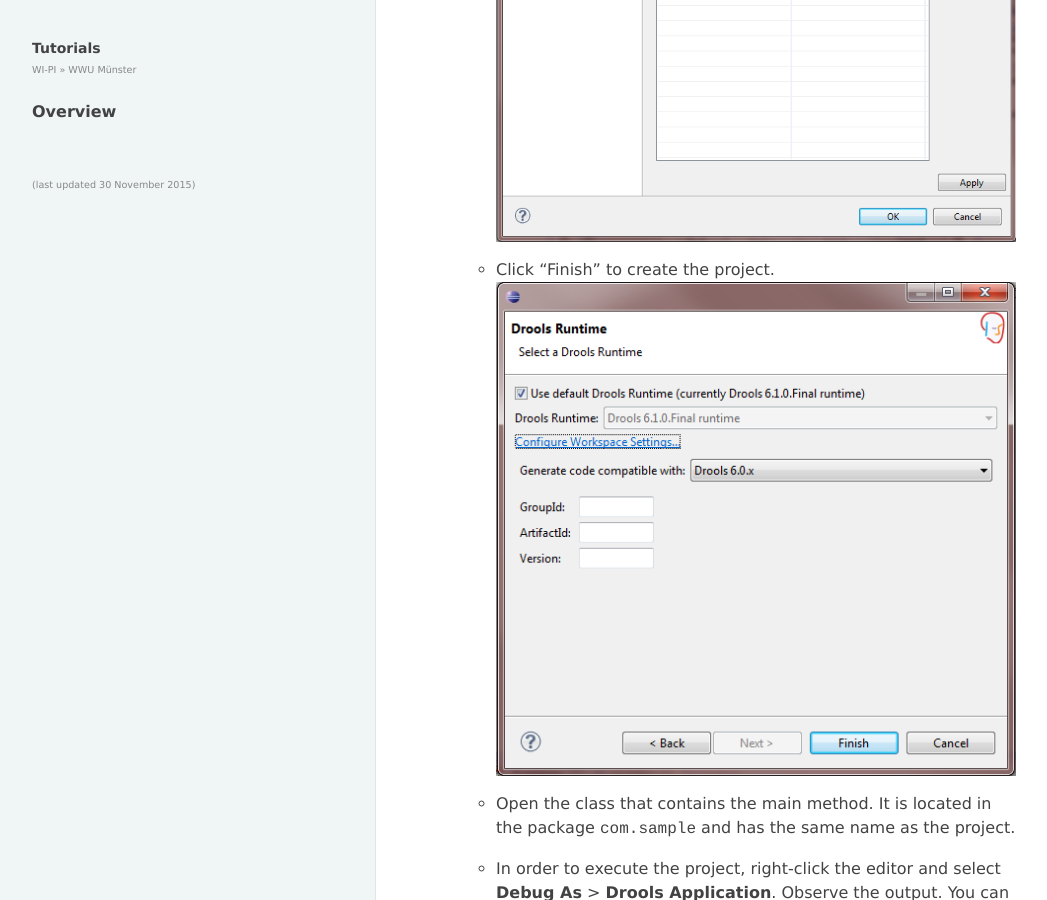
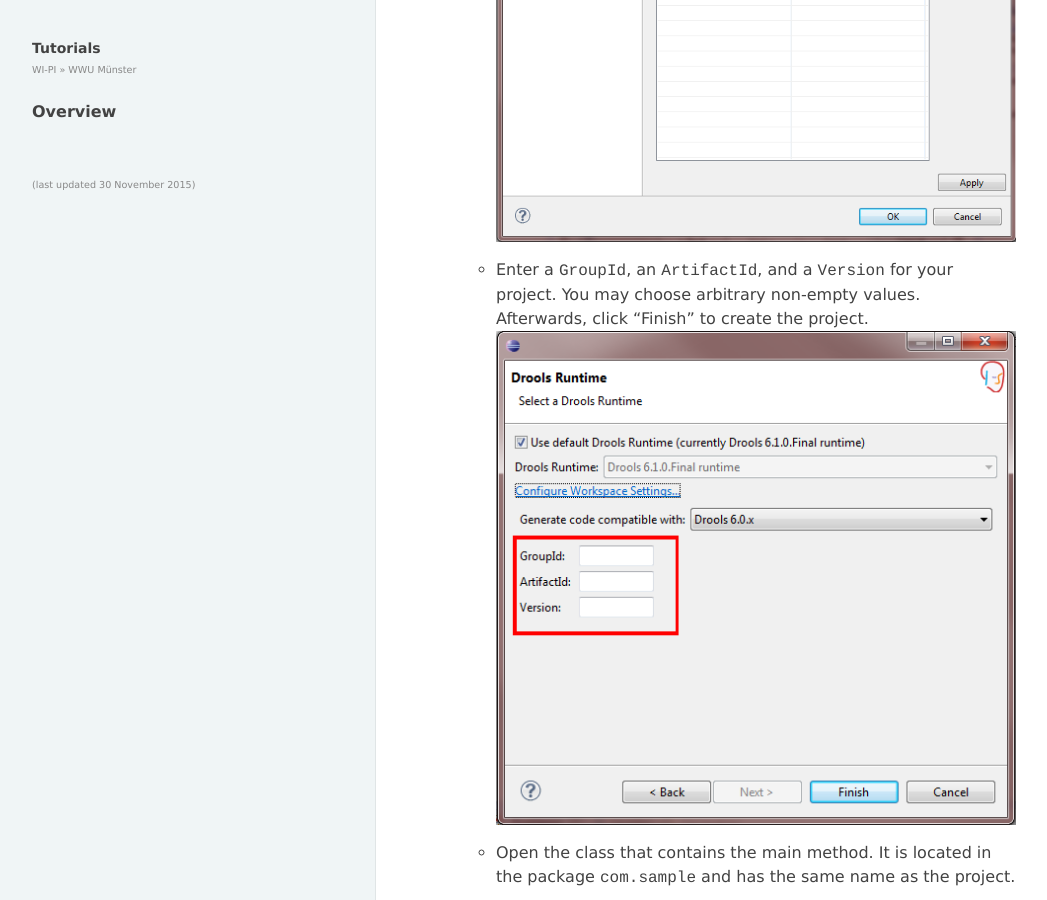
Before and after one commit to wwu-pi/tutorials, a Jekyll site: the page built from lectures/lsp/030_install_drools.md, in a window 1280 px wide and 900 px high, scrolled down 4232 px. Shown: the whole window, without its empty margins (8-1055 px from the left). Built offline with Jekyll 4.4.1, drawn with Linux system fonts in a browser that asks for light colours.

Commit message:
Specify Maven IDs!

```diff
--- a/lectures/lsp/030_install_drools.md
+++ b/lectures/lsp/030_install_drools.md
@@ -51,7 +51,7 @@
    * Select the created Drools Runtime and click "OK".
    ![Select runtime](images/addedruntime.png)
 
-   * Click "Finish" to create the project.
+   * Enter a `GroupId`, an `ArtifactId`, and a `Version` for your project. You may choose arbitrary non-empty values. Afterwards, click "Finish" to create the project.
    ![Finish](images/finish.png)
 
    * Open the class that contains the main method. It is located in the package `com.sample` and has the same name as the project.
```
Also changed, not shown: lectures/lsp/images/finish.png.
